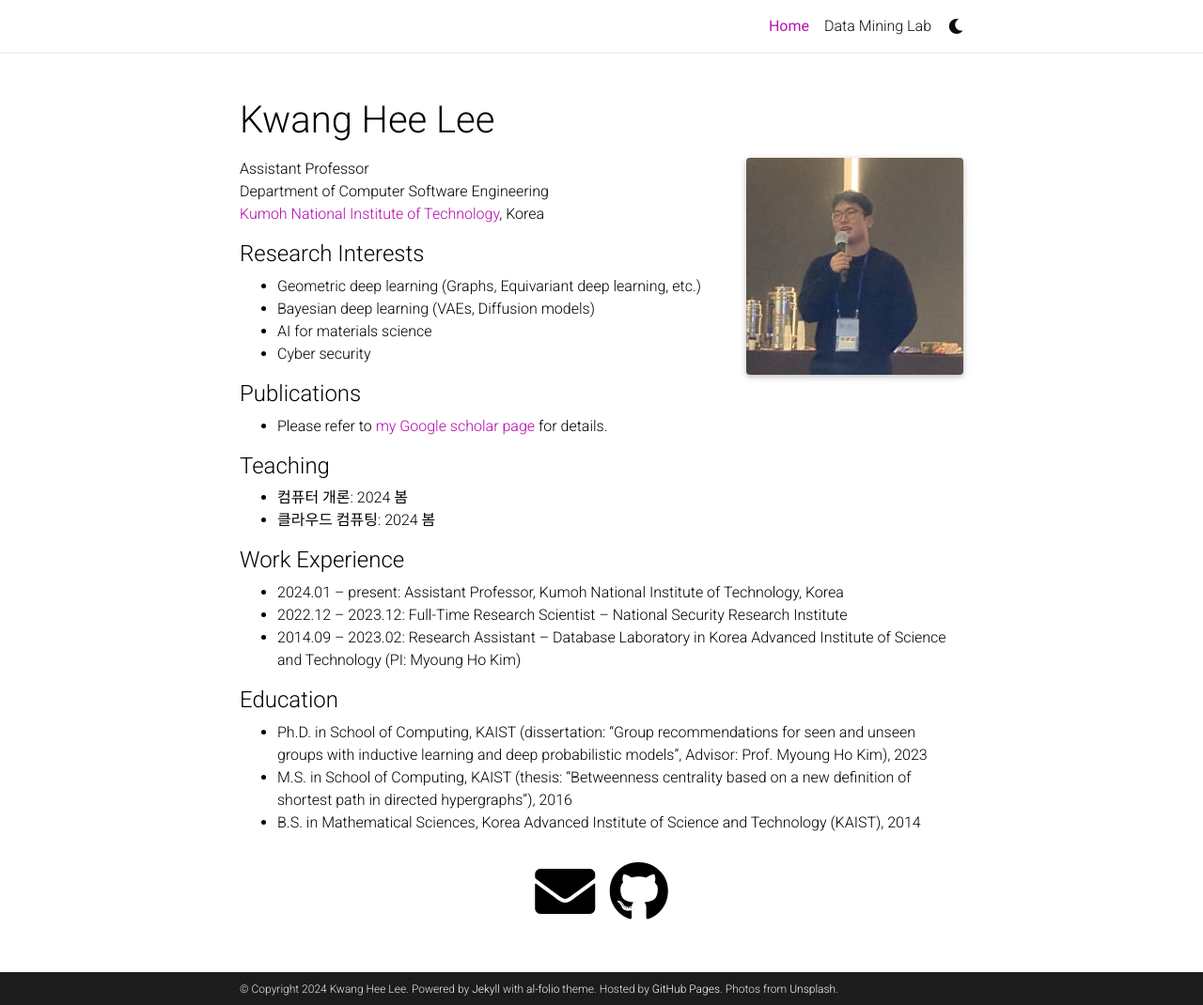
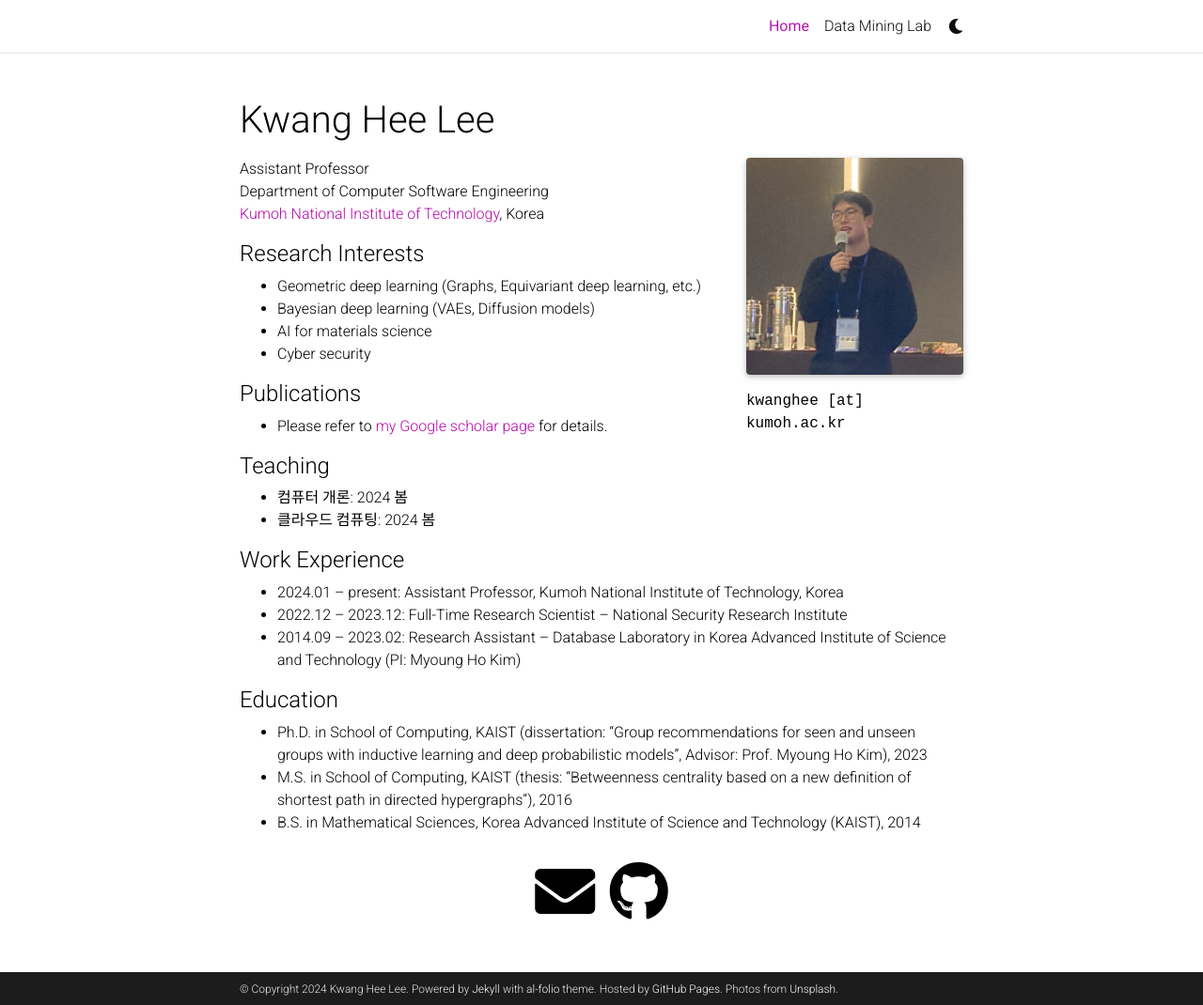
Before and after one commit to kwangheeya/kwangheeya.github.io, a Jekyll site: the page built from _pages/Home.md, in a window 1280 px wide and 1070 px high. Shown: the whole window at 94% size. Built offline with Jekyll 4.4.1, drawn with Linux system fonts in a browser that asks for light colours; full-size pictures stand in for the smaller copies a plugin makes; comment, search, counter and statistics services are not loaded; a style sheet for code colours, icons or effects is not loaded.

Commit message:
Update Home.md

```diff
--- a/_pages/Home.md
+++ b/_pages/Home.md
@@ -8,7 +8,7 @@ profile:
   align: right
   image: prof_pic.jpg
   image_circular: false # crops the image to make it circular
-  address:
+  address: kwanghee [at] kumoh.ac.kr
 
 selected_papers: false # includes a list of papers marked as "selected={true}"
 social: true  # includes social icons at the bottom of the page
```
